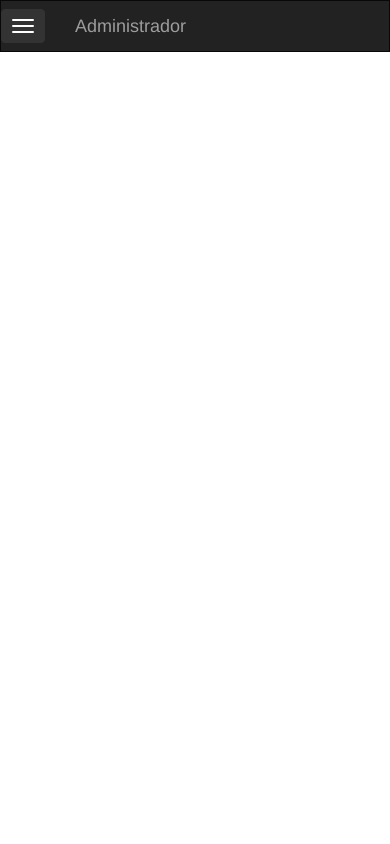
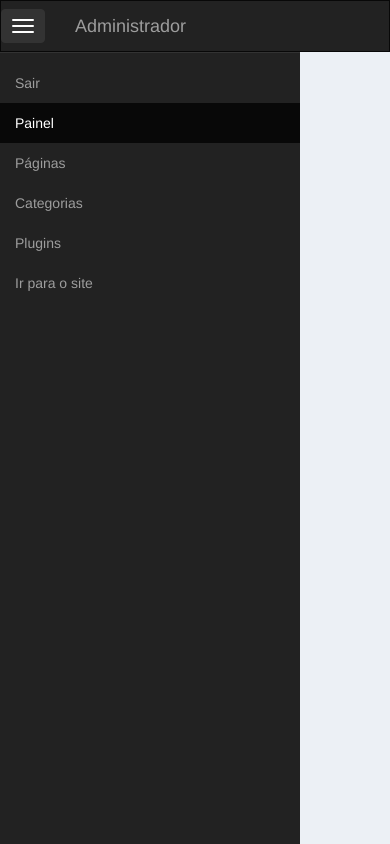
Before and after one commit to engmarcosalves/dashboard-com-bootstrap, a plain HTML site: page index.html in a window 390 px wide. Both pictures are taken after a click on the button 23 px from the left and 26 px from the top of the page. Drawn offline with Linux system fonts and the light colour scheme.

Commit message:
criando menu (html,css) e evento de clique com jquery

```diff
--- a/css/style.css
+++ b/css/style.css
@@ -2,7 +2,52 @@ nav.navbar {
     margin: 0;
     border-radius: 0;
 }
-.navbar-toogle{
+
+.navbar-toogle {
     display: inline-block;
     margin-left: 10px;
 }
+
+.main {
+    display: flex;
+    background-color: #ecf0f5;
+    min-height: calc(100vh - 52px);
+}
+
+.content {
+    width: 100%;
+    padding-top: 20px;
+}
+
+.menu {
+    width: 0px;
+    border-top: 1px solid #333;
+    background-color: #222;
+    flex-shrink: 0;
+    overflow: hidden;
+    transition: width .5s;
+}
+
+.menu.menu-open {
+    width: 300px;
+}
+
+.menu ul {
+    list-style: none;
+    padding: 10px 0px;
+}
+
+.menu ul li.active {
+    background-color: #080808;
+}
+
+.menu ul li a {
+    display: block;
+    color: #9d9d9d;
+    padding: 10px 15px;
+    white-space: nowrap;
+}
+
+.menu ul li:hover a, .menu ul li.active a{
+    color: white;
+}
--- a/index.html
+++ b/index.html
@@ -28,6 +28,20 @@
         </div>
     </nav>
 
+    <div class="main">
+        <div class="menu">
+            <ul>
+                <li class="visible-xs"><a href="#">Sair</a></li>
+                <li class="active"><a href="#">Painel</a></li>
+                <li><a href="#">Páginas</a></li>
+                <li><a href="#">Categorias</a></li>
+                <li><a href="#">Plugins</a></li>
+                <li><a href="#">Ir para o site</a></li>
+            </ul>
+        </div>
+        <div class="content"></div>
+    </div>
+
     <script type="text/javascript" src="js/jquery-3.3.1.js"></script>
     <script type="text/javascript" src="js/script.js"></script>
 </body>
--- a/js/script.js
+++ b/js/script.js
@@ -0,0 +1,5 @@
+$(document).ready(function(){
+    $(".navbar-toggle").click(function(){
+        $(".menu").toggleClass("menu-open");
+    })
+});
```
